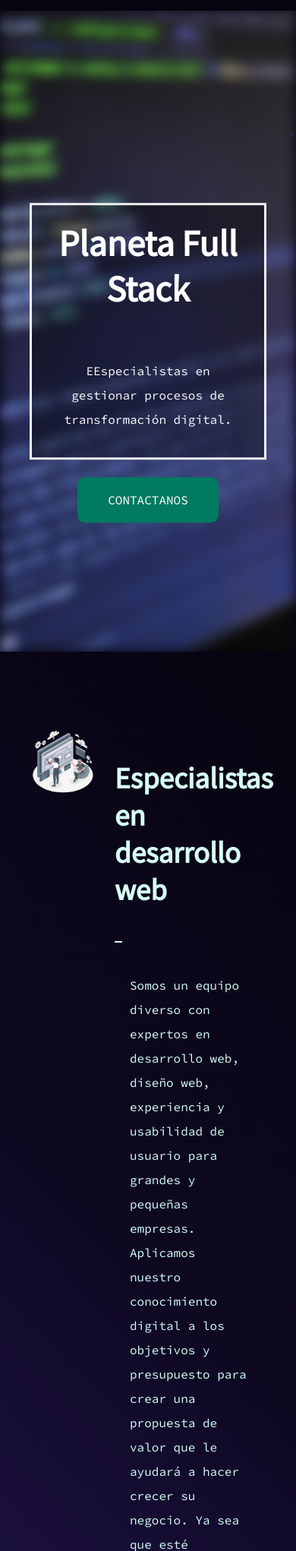
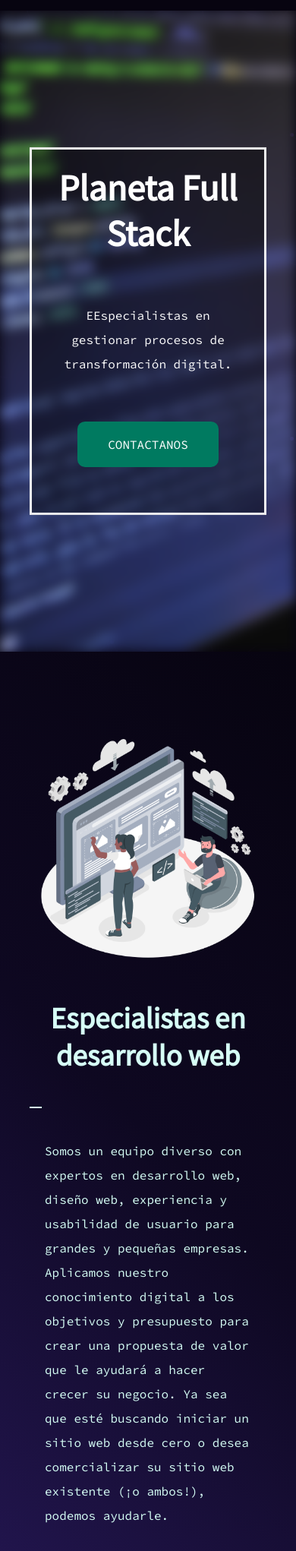
Before and after one commit to honeybadger2788/planetaFullStack, a Node server app: page / in a window 390 px wide. Shown: the part 337-2379 px from the top of the page at 76% size. Run offline with Node 20, Linux system fonts and the light colour scheme; some libraries are stand-ins or nearby versions.

Commit message:
corrigiendo vista mobile

```diff
--- a/public/css/style.css
+++ b/public/css/style.css
@@ -201,7 +201,6 @@ li {
   transform: translate(-50%, -50%);
   z-index: 2;
   width: 80%;
-  height: 40%;
   padding: 20px;
   text-align: center;
 }
@@ -254,7 +253,7 @@ li {
   border: none;
 }
 
-#myBtn:hover{
+.myBtn:hover{
   background-color: var(--light-cyan);
   color: var(--independence);
 }
@@ -328,6 +327,10 @@ label {
 =============================*/
 
 @media screen and (max-width: 768px) {
+  h1,h2 {
+    text-align: center;
+  }
+
   .header {
     position: relative;
   }
@@ -342,4 +345,11 @@ label {
     top: 0;
   }
 
+  .pad {
+    padding: 0 5px;
+  }
+
+  .bg-gradient-footer {
+    padding: 0 5px;
+  }
 }
--- a/src/views/about.ejs
+++ b/src/views/about.ejs
@@ -6,12 +6,12 @@
     <div class="bg-image"></div>
     <section class="container-fluid bg-gradient">
         <div class="row">
-            <div class="col-8">
+            <div class="col-md-8">
                 <h2>Nosotros</h2>
                 <hr>
                 <p>Lorem ipsum dolor sit amet consectetur adipisicing elit. Consequatur labore aliquam explicabo magnam aut temporibus laudantium sunt, sequi inventore in, voluptatem necessitatibus maxime? Nostrum tempore ipsa dignissimos dolore est suscipit beatae, fugit dolorum odio itaque illum error recusandae reiciendis quam consequuntur. Nostrum fugit voluptates exercitationem aut esse architecto vel accusamus!</p>
             </div>
-            <div class="col-4">
+            <div class="col-md-4">
               <img src="/img/CreativeTeam.png" width="100%" alt="">
             </div>
         </div>
--- a/src/views/contact.ejs
+++ b/src/views/contact.ejs
@@ -13,7 +13,7 @@
     </section>
     <section class="container-fluid pad">
         <div class="row">
-            <form class="col-6" action="https://formsubmit.co/9c4859160ca6dd93828b8a64b9a296f0" method="POST">
+            <form class="col-md-6" action="https://formsubmit.co/9c4859160ca6dd93828b8a64b9a296f0" method="POST">
             <input type="hidden" name="_next" value="https://planetafullstack.herokuapp.com/thanks">
 
               <label for="fname">Nombre</label>
@@ -34,7 +34,7 @@
               <button type="submit" class="button">ENVIAR</button>
 
             </form>
-            <div class="col-6">
+            <div class="col-md-6">
                 <img src="/img/contactUs.png" width="100%" alt="">
             </div>
         </div>
--- a/src/views/counseling.ejs
+++ b/src/views/counseling.ejs
@@ -6,12 +6,12 @@
     <div class="bg-image"></div>
     <section class="container-fluid bg-gradient">
         <div class="row">
-            <div class="col-8">
+            <div class="col-md-8">
                 <h2>Asesoramiento digital</h2>
                 <hr>
                 <p>Nos esforzamos en la calidad y mejora constante por eso complementamos nuestros servicios principales con los siguientes elementos que agregan valor a nuestra propuesta comercial.</p>
             </div>
-            <div class="col-4">
+            <div class="col-md-4">
               <img src="/img/rocket.png" width="100%" alt="">
             </div>
         </div>
--- a/src/views/dev.ejs
+++ b/src/views/dev.ejs
@@ -6,12 +6,12 @@
     <div class="bg-image"></div>
     <section class="container-fluid bg-gradient">
         <div class="row">
-            <div class="col-8">
+            <div class="col-md-8">
                 <h2>Servicios de programación web</h2>
                 <hr>
                 <p>Somos un equipo diverso con expertos en desarrollo web, diseño web, experiencia y usabilidad de usuario para grandes y pequeñas empresas. Aplicamos nuestro conocimiento digital a los objetivos y presupuesto para crear una propuesta de valor que le ayudará a hacer crecer su negocio. Ya sea que esté buscando iniciar un sitio web desde cero o desea comercializar su sitio web existente (¡o ambos!), podemos ayudarle.</p>
             </div>
-            <div class="col-4">
+            <div class="col-md-4">
               <img src="/img/program.png" width="100%" alt="">
             </div>
         </div>
@@ -37,7 +37,7 @@
                 <div class="col card d-flex animate">
                     <div><i class="fas fa-terminal fa-3x"></i></div>
                     <div>
-                        <h3>Desarrollo/Implementación API's</h3>
+                        <h3>Desarrollo e Implementación API's</h3>
                         <p>Lorem ipsum dolor sit amet consectetur adipisicing elit. Voluptates rerum quo reiciendis dolorem porro hic amet eveniet quam dicta voluptas!</p>
                     </div>
                 </div>
--- a/src/views/index.ejs
+++ b/src/views/index.ejs
@@ -13,10 +13,10 @@
   </div>
   <section class="container-fluid bg-gradient">
     <div class="row">
-      <div class="col-4">
+      <div class="col-md-4">
         <img src="/img/WebsiteCreator.png" width="100%" alt="">
       </div>
-      <div class="col-8">
+      <div class="col-md-8">
         <h2>Especialistas en desarrollo web</h2>
         <hr>
         <p>Somos un equipo diverso con expertos en desarrollo web, diseño web, experiencia y usabilidad de usuario para grandes y pequeñas empresas. Aplicamos nuestro conocimiento digital a los objetivos y presupuesto para crear una propuesta de valor que le ayudará a hacer crecer su negocio. Ya sea que esté buscando iniciar un sitio web desde cero o desea comercializar su sitio web existente (¡o ambos!), podemos ayudarle.</p>
@@ -26,7 +26,7 @@
   <section class="container-fluid pad">
     <h1>Nuestros servicios</h1>
     <hr>
-    <div class="container">
+    <div class="container-sm">
       <div class="row">
         <div class="card col d-flex animate">
           <div><i class="fas fa-meteor fa-3x"></i></div>
--- a/src/views/partials/footer.ejs
+++ b/src/views/partials/footer.ejs
@@ -7,7 +7,7 @@
             <li>REDES</li>
             <li><a href="/contact" class="button">CONTACTANOS</a></li>
         </ul>
-        <div class="col-4">
+        <div class="col-md-4">
             <img src="/img/metting.png" width="100%" alt="">
         </div>
     </div>
--- a/src/views/thanks.ejs
+++ b/src/views/thanks.ejs
@@ -13,11 +13,11 @@
     </section>
     <section class="container-fluid pad">
         <div class="row">
-            <div class="col-6">
+            <div class="col-md-6">
                 <h1>Gracias por contactarnos!</h1>
                 <p style="text-align: center;">Te contestaremos a la máxima brevedad posible</p>
             </div>
-            <div class="col-6">
+            <div class="col-md-6">
                 <img src="/img/contactUs.png" width="100%" alt="">
             </div>
         </div>
```
